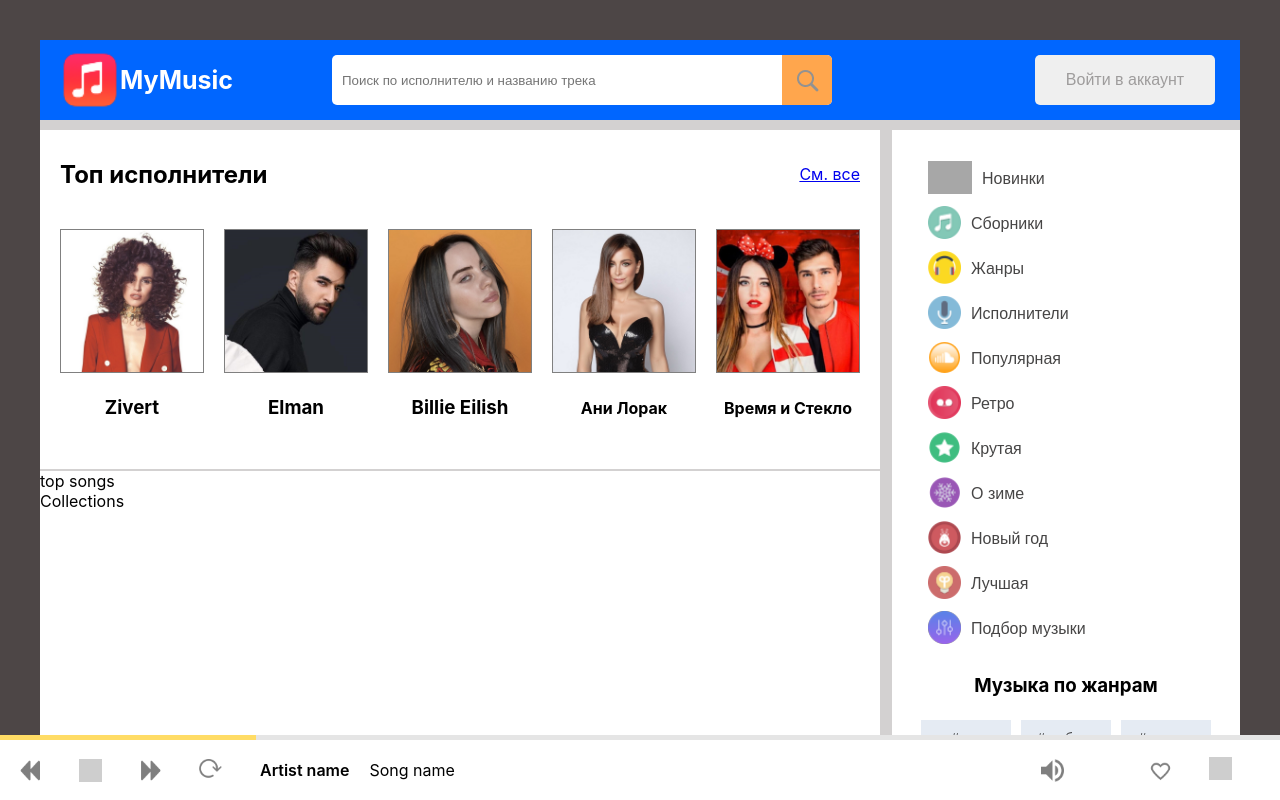
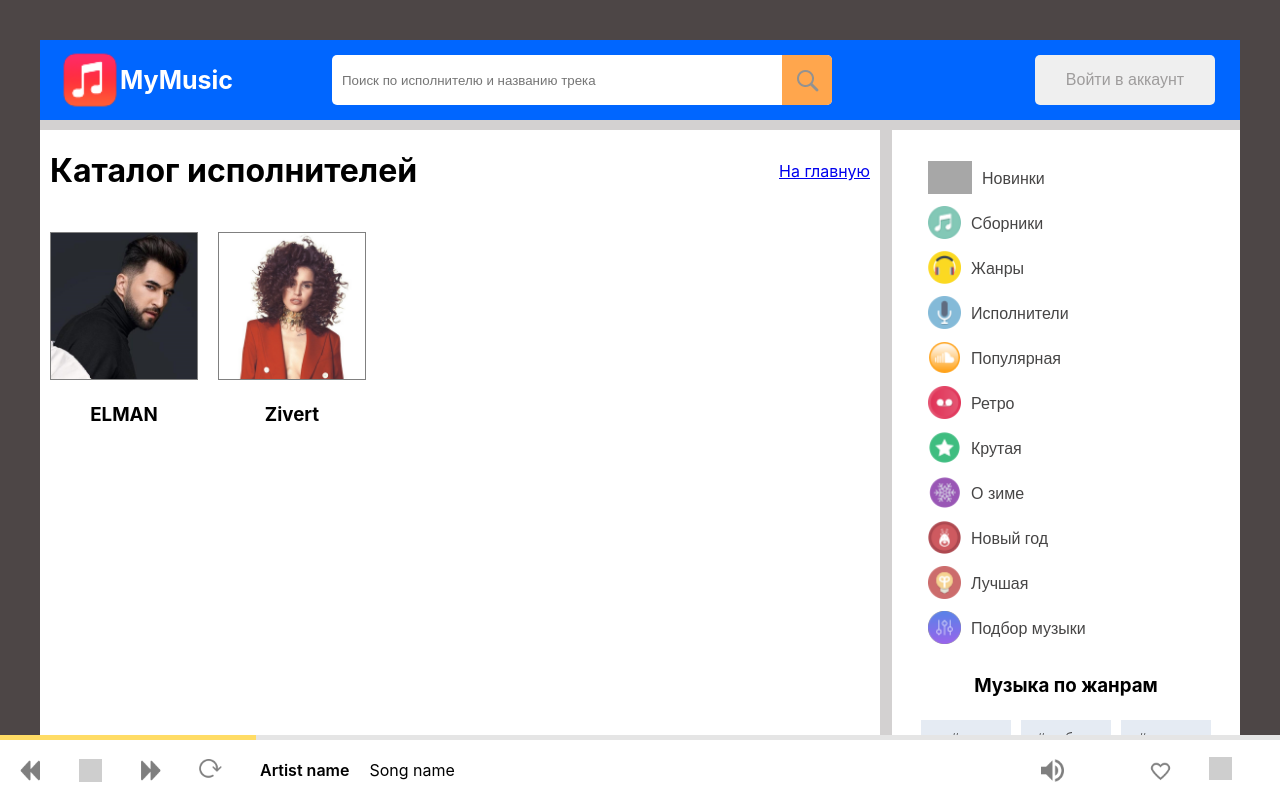
Before and after one commit to Alla-N/audio-library-project, a React (Create React App) app: page /artists in a window 1280 px wide. Shown: the top 800 px of the page. Built offline with nearby package versions, Linux system fonts and the light colour scheme; grey boxes are pictures that could not be loaded.

Commit message:
add new component for all artists and change top artists for auto render

```diff
--- a/src/App/App.js
+++ b/src/App/App.js
@@ -1,16 +1,20 @@
 import React from 'react';
+import {Route} from 'react-router-dom';
 import './App.css';
 import Header from './Header/Header';
 import Aside from './Aside/Aside';
 import Main from './Main/Main';
 import Footer from './Footer/Footer';
+import TopArtistsPage from './TopArtistsPage/TopArtistsPage';
+
 
 
 const App = () => {
   return (
     <div className = 'App'>
       <Header/>
-      <Main/>
+      <Route exact path="/" component={Main}/>
+      <Route path = '/artists' component = {TopArtistsPage}/>
       <Aside/>
       <Footer/>
     </div>
--- a/src/App/Aside/Aside.css
+++ b/src/App/Aside/Aside.css
@@ -4,6 +4,7 @@
     background-color: white;
     padding: 20px;
     margin-top: 10px;
+    margin-bottom: 30px;
 }
 
 .filterButtons button {
--- a/src/App/Footer/Footer.js
+++ b/src/App/Footer/Footer.js
@@ -36,7 +36,7 @@ const Footer = () => {
                 <div className="actions">
                     <div className="btn volume">
                         <i className="icon"></i>
-                        <div className="controls_box" ondragstart="return false;" ondrop="return false;">
+                        <div className="controls_box">
                             <div className="b_range">
                                 <div className="slider"></div>
                             </div>
@@ -47,7 +47,7 @@ const Footer = () => {
                     </div>
                     <div className="btn download" title="Скачать">
                         <a href="./">
-                            <i class="icon"></i>
+                            <i className="icon"></i>
                         </a>
                     </div>
                 </div>
--- a/src/App/Header/Header.css
+++ b/src/App/Header/Header.css
@@ -5,4 +5,7 @@
     background-color:  #0066ff;
     height: 80px;
     padding: 10px 20px;
+    position: sticky;
+    top:0;
+    z-index: 10;
 }
--- a/src/App/Main/TopArtists/TopArtists.js
+++ b/src/App/Main/TopArtists/TopArtists.js
@@ -1,58 +1,32 @@
 import React from 'react';
 import './TopArtists.css';
 import {Link} from 'react-router-dom';
+import {artistsArray} from '../../songs';
 
 const TopArtists = () => {
     return (
     <div className="topArtists">
         <h2>Топ исполнители</h2>
-        <Link to="/">См. все</Link>
+        <Link to="/artists">См. все</Link>
         <div className="topArtistsBlock">
+        {
+            artistsArray.slice(0,6).map(({
+                artistName,
+                artistImg
+            })=>{
+                return(
                     <div className="topArtist">
                         <Link to="/">
                         <img
-                    src={process.env.PUBLIC_URL + "/artistsImg/Zivert.jpg"}
-                    alt="zivertImg"
+                        src={process.env.PUBLIC_URL + artistImg}
+                        alt="photoArtist"
                         />
                         </Link>
-                <h3>Zivert</h3>
+                        <h3>{artistName}</h3>
                     </div>
-            <div className="topArtist">
-                <Link to="/">
-                    <img
-                        src={process.env.PUBLIC_URL + "/artistsImg/Elman.jpg"}
-                        alt="elmantImg"
-                    />
-                    </Link>
-                <h3>Elman</h3>
-            </div>
-            <div className="topArtist">
-                <Link to="/">
-                    <img
-                        src={process.env.PUBLIC_URL + "/artistsImg/BillieEilish.jpg"}
-                        alt="BillieEilishImg"
-                    />
-                </Link>
-                <h3>Billie Eilish</h3>
-            </div>
-            <div className="topArtist">
-                <Link to="/">
-                    <img
-                        src={process.env.PUBLIC_URL + "/artistsImg/АниЛорак.jpeg"}
-                        alt="АниЛоракImg"
-                    />
-                </Link>
-                <h4>Ани Лорак</h4>
-            </div>
-            <div className="topArtist">
-                <Link to="/">
-                    <img
-                        src={process.env.PUBLIC_URL + "/artistsImg/ВремяИстекло.jpg"}
-                        alt="ВремяИстеклоImg"
-                    />
-                </Link>
-                <h4>Время и Стекло</h4>
-            </div>
+                )
+            })
+        }
         </div>
     </div>
     );
--- /dev/null
+++ b/src/App/TopArtistsPage/TopArtistsPage.css
@@ -0,0 +1,49 @@
+.topArtistsPage {
+    width: 70%;
+    background-color: white;
+    margin-right: 12px;
+    margin-top: 10px;
+    display: flex;
+    flex-wrap: wrap;
+    flex-direction: row;
+    align-content: flex-start;
+}
+
+
+.topArtistsPage h1 {
+    margin-left: 10px;
+    width: 80%;
+}
+
+.topArtistsPage a {
+    width: 17%;
+    margin: auto;
+    text-align: right;
+    margin-right: 10px;
+}
+
+.topArtistsBlock {
+    width: 100%;
+    display: flex;
+    flex-direction: row;
+    flex-wrap: wrap;
+}
+
+.topArtist {
+    width: 20%;
+    text-align: center;
+    padding: 20px 10px;
+}
+
+.topArtist img {
+    width: 100%;
+    height: auto;
+    border: 1px solid grey;
+    transition: all 0.8s;
+}
+
+.topArtist img:hover {
+    border: 1px solid yellow;
+    box-shadow: 5px 5px 10px grey;
+    border-radius: 50%;
+}
--- /dev/null
+++ b/src/App/TopArtistsPage/TopArtistsPage.js
@@ -0,0 +1,35 @@
+import React from 'react';
+import './TopArtistsPage.css';
+import {Link} from 'react-router-dom';
+import {artistsArray} from '../songs'
+
+const TopArtistsPage = () => {
+    return (
+    <div className="topArtistsPage">
+        <h1>Каталог исполнителей</h1>
+        <Link to="/">На главную</Link>
+        <div className="topArtistsBlock">
+        {
+            artistsArray.map(({
+                artistName,
+                artistImg
+            })=>{
+                return(
+                    <div className="topArtist">
+                        <Link to="/">
+                        <img
+                        src={process.env.PUBLIC_URL + artistImg}
+                        alt="photoArtist"
+                        />
+                        </Link>
+                        <h3>{artistName}</h3>
+                    </div>
+                )
+            })
+        }
+        </div>
+    </div>
+    );
+}
+
+export default TopArtistsPage;
--- a/src/App/songs.js
+++ b/src/App/songs.js
@@ -1,23 +1,44 @@
-const songs = [
+export const songs = [
     {
         id: 1,
         songName: "Лети",
         artistName: "ELMAN",
-        src: "/public/songs/ELMAN - Лети.mp3",
+        src: "/songs/ELMAN - Лети.mp3",
         hashtag:"pop",
-        artistImg:"/public/artistsImg/Elman.jpg",
-        likes: 0,
+        artistImg:"/artistsImg/Elman.jpg",
+        likes: 10,
     }
 ,
     {
         id: 2,
         songName: "Лети",
         artistName: "ELMAN",
-        src: "/public/songs/ELMAN - Лети.mp3",
+        src: "/songs/ELMAN - Лети.mp3",
         hashtag:"pop",
-        artistImg:"/public/artistsImg/Elman.jpg",
-        likes: 0,
+        artistImg:"/artistsImg/Elman.jpg",
+        likes: 20,
     }
-]
+,
+    {
+        id: 3,
+        songName: "Life",
+        artistName: "Zivert",
+        src: "/songs/Zivert - Life.mp3",
+        hashtag:"pop",
+        artistImg:"/artistsImg/Zivert.jpg",
+        likes: 5,
+    }
+];
 
-export default songs;
+export const artistsArray = [];
+
+songs.reduce(function(res, value) {
+    if (!res[value.artistName]) {
+        res[value.artistName] = { artistName: value.artistName, likes: 0, artistImg: value.artistImg };
+        artistsArray.push(res[value.artistName])
+    }
+    res[value.artistName].likes += value.likes;
+    return res;
+    }, {});
+
+artistsArray.sort(function (a,b){return b.likes-a.likes});
```
Also changed, not shown: 1 other file (tests, documents, lock files or other folders). Lines whose indentation alone changed are shown as unchanged.
